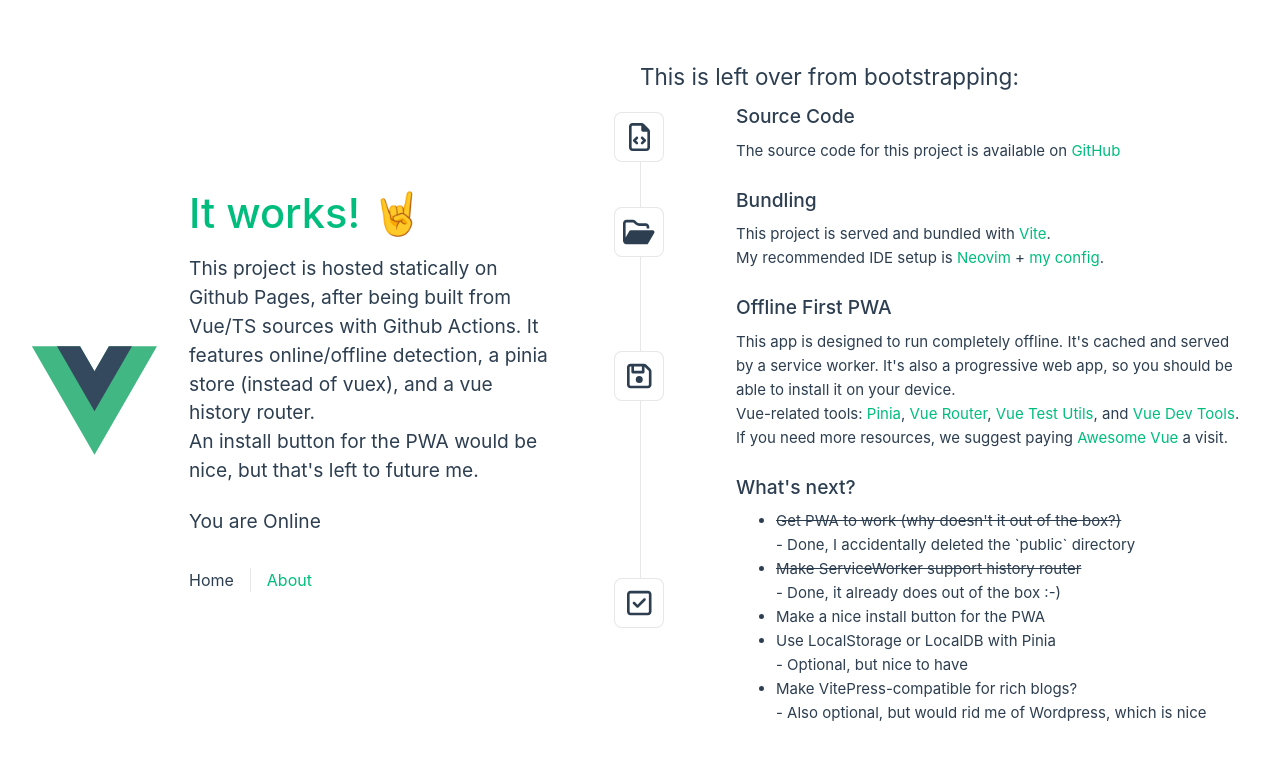
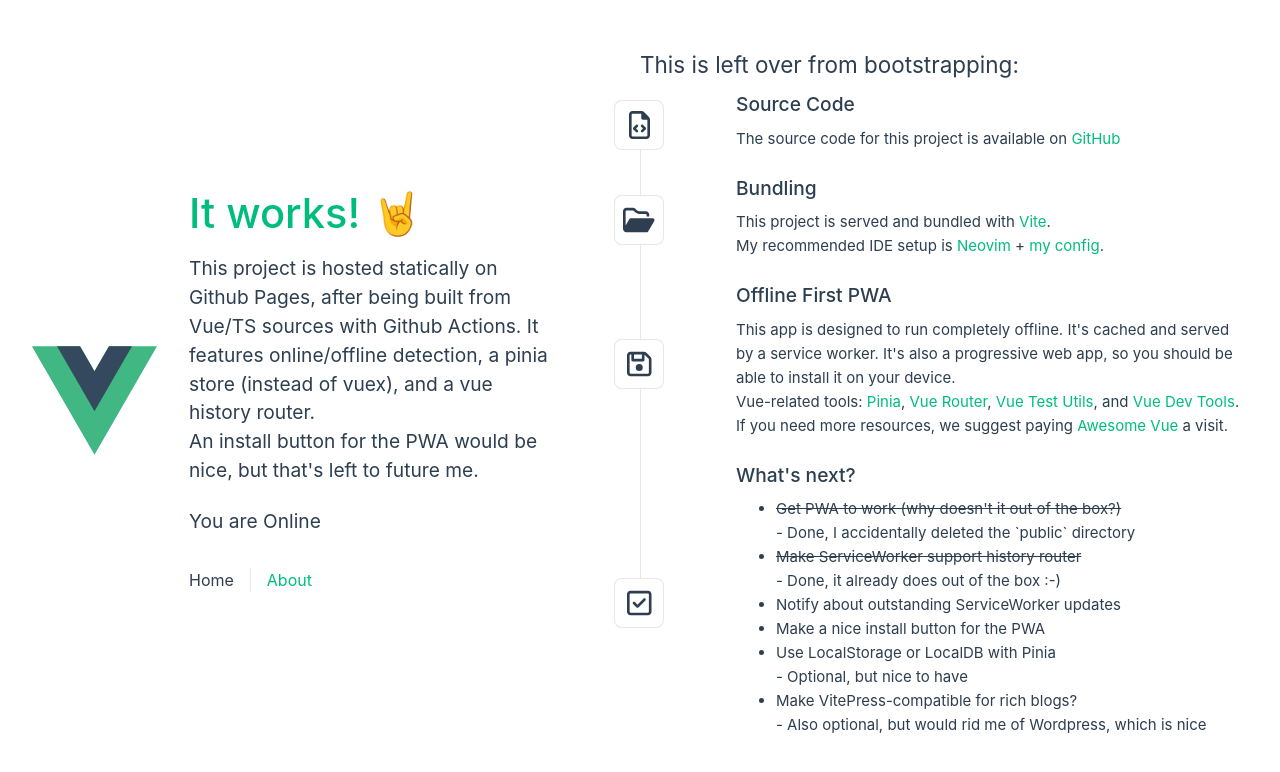
Before and after one commit to elor/vue-pwa, a Vue app: page / in a window 1280 px wide. Shown: the top 772 px of the page. Built offline with nearby package versions, Linux system fonts and the light colour scheme.

Commit message:
Add TODO: Notify about updates

```diff
--- a/src/components/TheWelcome.vue
+++ b/src/components/TheWelcome.vue
@@ -84,6 +84,7 @@ import FaIcon from "./FaIcon.vue";
         <s>Make ServiceWorker support history router</s><br />
         - Done, it already does out of the box :-)
       </li>
+      <li>Notify about outstanding ServiceWorker updates</li>
       <li>Make a nice install button for the PWA</li>
       <li>
         Use LocalStorage or LocalDB with Pinia<br />
```
